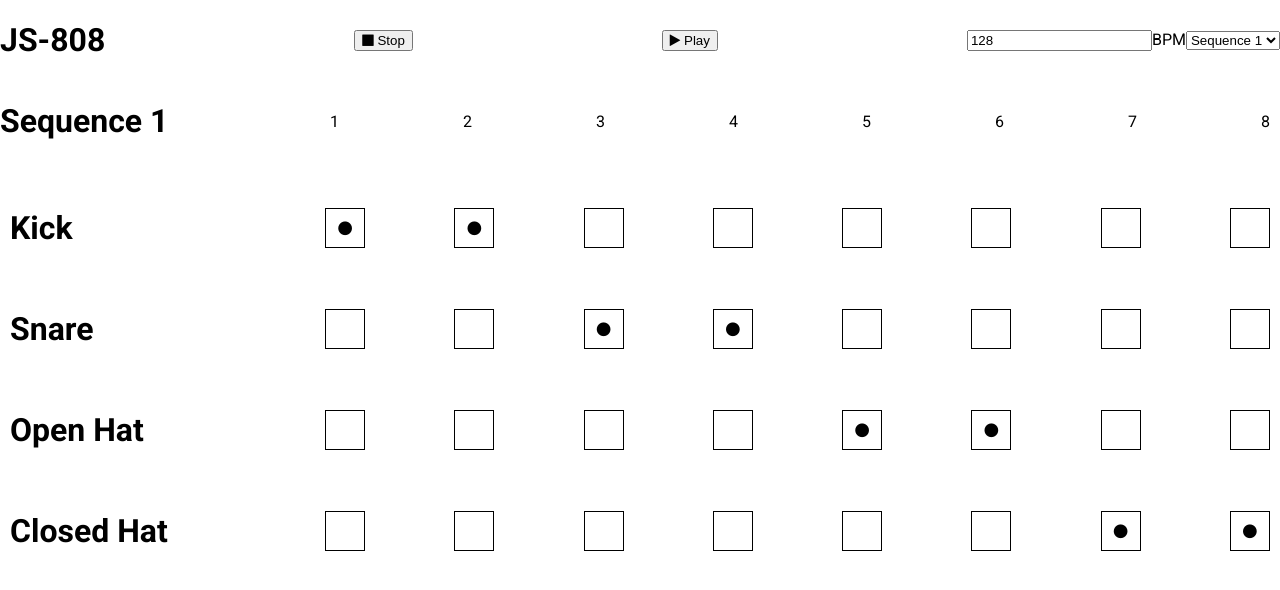
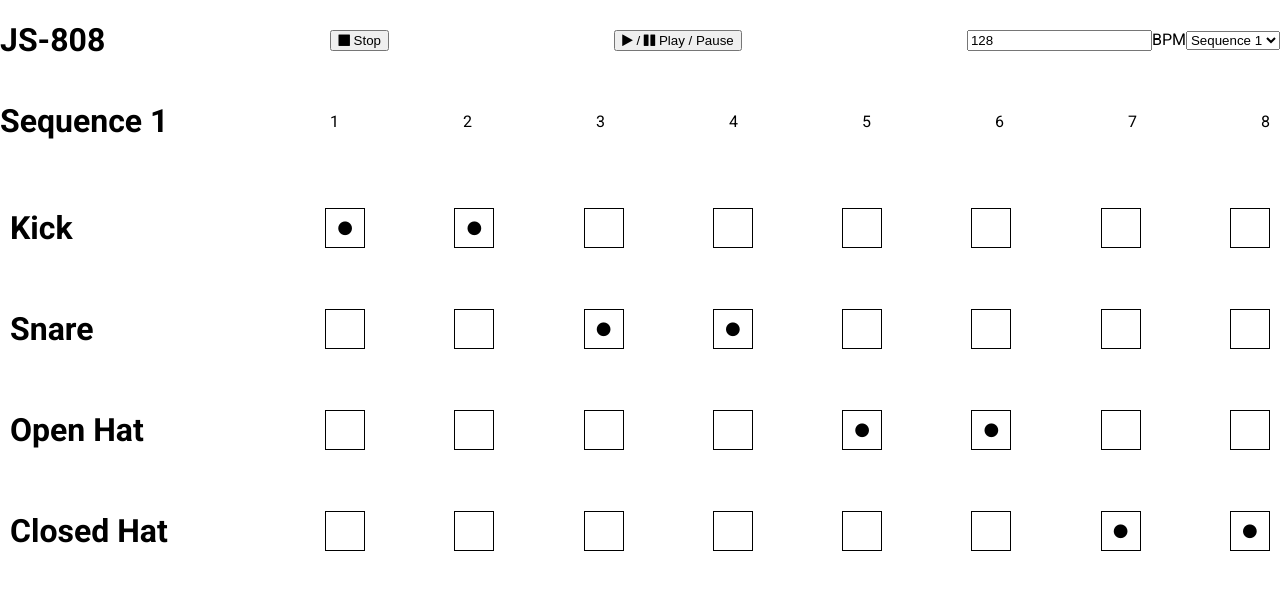
Before and after one commit to SashaBajzek/js-808, a React (Create React App) app: page / in a window 1280 px wide. Shown: the top 590 px of the page. Built offline with nearby package versions, Linux system fonts and the light colour scheme.

Commit message:
Fix bugs in play/pause and BPM changing behavior

```diff
--- a/src/App.js
+++ b/src/App.js
@@ -106,21 +106,51 @@ class App extends Component {
     }
   }
 
+  //Play/Pause
   playSequence = () => {
-    this.setState({playing: true});this.setState({intervalId: setInterval(this.timer, 60/this.state.bpm*1000)});
+    //If playing, pause the sequence
+    if(this.state.playing) {
+      this.setState({playing: false});
+      clearInterval(this.state.intervalId);
+    } else {
+      //If paused, play the sequence
+      this.setState({playing: true});
+      this.setState({intervalId: setInterval(this.timer, 60/this.state.bpm*1000)});
+    }
   }
 
   stop = () => {
     this.setState({playing: false});
     clearInterval(this.state.intervalId);
+    //Set current frame back to beginning
+    this.setState({currentFrame: -1});
   }
 
+  //make sure greater than 0
   updateBPM = (event) => {
-    this.setState({bpm: event.target.value});
+    if(parseInt(event.target.value, 0) < 1 || !event.target.value) {
+      //Set the new bpm in the state
+      this.setState({bpm: event.target.value});
+      //Clear the current interval
+      clearInterval(this.state.intervalId);
+    } else {
+      //Set the new bpm in the state
+      this.setState({bpm: event.target.value});
+      //Clear the current interval
+      clearInterval(this.state.intervalId);
+      //If playing, start interval again with new BPM
+      if(this.state.playing) {
+      this.setState({intervalId: setInterval(this.timer, 60/event.target.value*1000)});
+    }
+    }
+
   }
 
   updateSequence = (event) => {
+    //Update sequence number in the state
     this.setState({currentSequence: parseInt(event.target.value, 0)});
+    //Set current frame back to beginning
+    this.setState({currentFrame: -1});
   }
 
   render() {
--- a/src/Header.js
+++ b/src/Header.js
@@ -3,14 +3,18 @@ import './Header.css';
 import '../node_modules/font-awesome/css/font-awesome.min.css';
 
 class Header extends React.Component {
+  handleSubmit(event){
+    event.preventDefault();
+  }
+
   render(){
     const {stop, play, bpm, updateBPM, updateSequence} = this.props;
     return (
       <header className="Header">
         <h1 className="Header__title">JS-808</h1>
         <button onClick={stop}><i className="fa fa-stop" aria-hidden="true"></i> Stop</button>
-        <button onClick={play}><i className="fa fa-play" aria-hidden="true"></i> Play</button>
-        <form>
+        <button onClick={play}><i className="fa fa-play" aria-hidden="true"></i> / <i className="fa fa-pause" aria-hidden="true"></i> Play / Pause</button>
+        <form onSubmit={this.handleSubmit}>
           <input type="number" name="bpm" value={bpm} onChange={updateBPM}/>
           <label htmlFor="bpm">BPM</label>
           <select name="sequence" onChange={updateSequence}>
```
